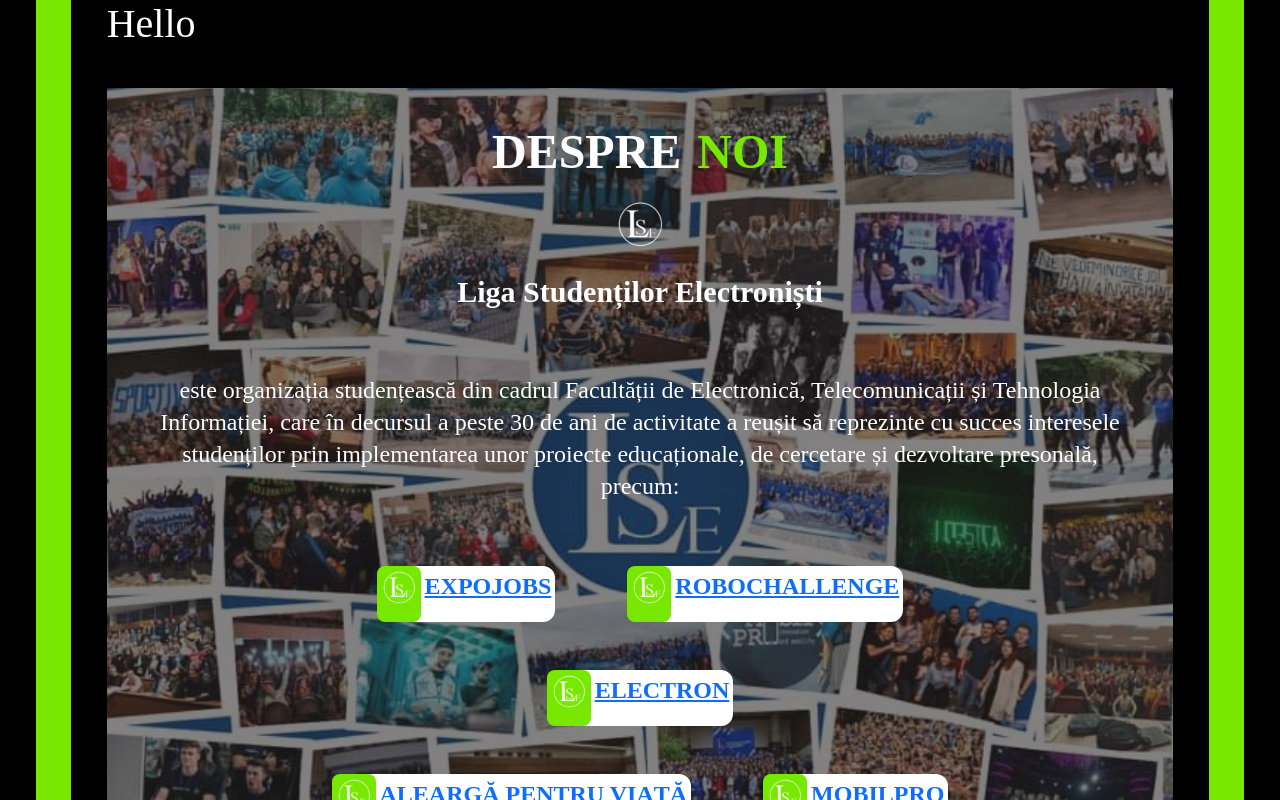
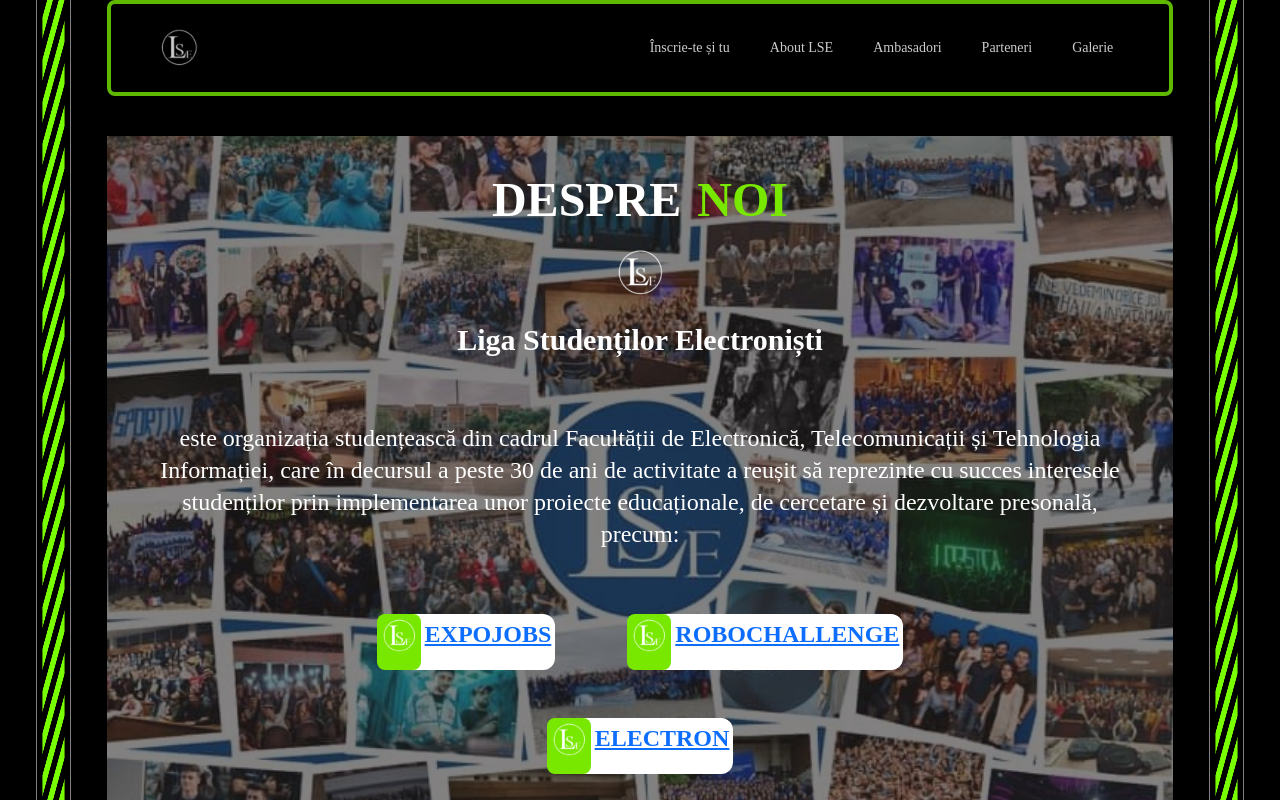
Before and after one commit to lseIT/lanparty, a React (Create React App) app in the folder client/: page / in a window 1280 px wide. Built offline with nearby package versions, Linux system fonts and the light colour scheme.

Commit message:
Header80Done

```diff
--- a/client/src/App.css
+++ b/client/src/App.css
@@ -46,3 +46,7 @@
         -ms-overflow-style: none;  /* IE and Edge */
         scrollbar-width: none;  /* Firefox */
     }
+
+    *{
+      scroll-behavior: smooth;
+    }
--- a/client/src/components/Header.js
+++ b/client/src/components/Header.js
@@ -1,11 +1,67 @@
 import React from "react";
+import LANParty_logo from "../assets/img/LogoWhite.webp";
 
 import "bootstrap/dist/css/bootstrap.min.css";
+import { transform } from "framer-motion";
 
 export default function Header() {
   return (
-    <div>
-      <h1 className="text-white">Hello</h1>
+    <header className="bg-black border-4 rounded-lg opacity-80 border-color-accent sticky top-0 z-10 w-full">
+    <div className="mx-auto w-full px-5 py-4 md:px-8 md:py-0 lg:px-8">
+      <div className="md:flex md:items-center md:justify-between">
+        <div className="text-center md:text-left">
+            <img src={LANParty_logo} className="h-10"></img>
+        </div>
+
+        <div className="mt-0 flex flex-col gap-4 sm:mt-0 sm:flex-row sm:items-center">
+          <button
+            className="block rounded-lg px-2 py-2 text-sm font-medium text-white transition hover:bg-color-accent hover:opacity-100 focus:outline-none focus:ring"
+            type="button"
+
+          >
+            <span className="text-sm font-medium"> Înscrie-te și tu </span>
+          </button>
+
+          <button
+            className="block rounded-lg px-2 py-2 text-sm font-medium text-white transition hover:bg-color-accent hover:opacity-100 focus:outline-none focus:ring"
+            type="button"
+            onClick={() => {
+              window.location.href = "#AboutLSE";
+            }}
+          >
+            About LSE
+          </button>
+
+          <button
+            className="block rounded-lg px-2 py-2 text-sm font-medium text-white transition hover:bg-color-accent hover:opacity-100 focus:outline-none focus:ring"
+            type="button"
+          >
+            Ambasadori
+          </button>
+
+          <button
+            className="block rounded-lg px-2 py-2 text-sm font-medium text-white transition hover:bg-color-accent hover:opacity-100 focus:outline-none focus:ring"
+            type="button"
+            onClick={() => {
+              window.location.href = "#PartenerMedia";
+            }}
+          >
+            Parteneri
+          </button>
+
+          <button
+            className="block rounded-lg px-2 py-2 text-sm font-medium text-white transition hover:bg-color-accent hover:opacity-100 focus:outline-none focus:ring"
+            type="button"
+            onClick={() => {
+              window.location.href = "#Galerie";
+            }}
+          >
+            Galerie
+          </button>
+
+        </div>
+      </div>
     </div>
+  </header>
   );
 }
--- a/client/src/views/Home.js
+++ b/client/src/views/Home.js
@@ -9,6 +9,7 @@
 import PartenerMedia from "../components/PartenerMedia";
 import Galery from "../components/Galery";
 import Cosplay from "../components/Cosplay";
+import Bara from "../assets/img/webp/General usage/ELEMENt fundal.webp";
 
 export default function Home() {
   return (
@@ -17,23 +18,29 @@
         <div className="col-span-1 bg-gray-200 h-full">
           <div className="grid grid-cols-3 w-full">
             <div className=" col-span-1 bg-black h-screen"></div>
-            <div className=" col-span-1 bg-color-accent h-screen"></div>
+            <img src={Bara} className=" col-span-1 bg-black h-screen"/>
             <div className=" col-span-1 bg-black h-screen"></div>
           </div>
         </div>
         <div className="col-span-10 bg-black h-screen overflow-auto no-scrollbar ">
           <Header />
+          <div id="AboutLSE" className=" pt-0">
           <AboutUs />
+          </div>
           <AboutLanparty />
+          <div id="PartenerMedia" className=" pt-32">
           <PartenerMedia />
+          </div>
           <Cosplay />
+          <div id="Galerie" className=" pt-32">
           <Galery /> {/*//Made by me :**/}
+          </div>
           <Footer /> {/*//Made by me :**/}
         </div>
         <div className="col-span-1 bg-gray-200 h-full">
           <div className="grid grid-cols-3 w-full">
             <div className=" col-span-1 bg-black h-screen"></div>
-            <div className=" col-span-1 bg-color-accent h-screen"></div>
+            <img src={Bara} className=" col-span-1 bg-black h-screen"/>
             <div className=" col-span-1 bg-black h-screen"></div>
           </div>
         </div>
```
Also changed, not shown: client/src/assets/img/webp/General usage/ELEMENt fundal.webp (added).
